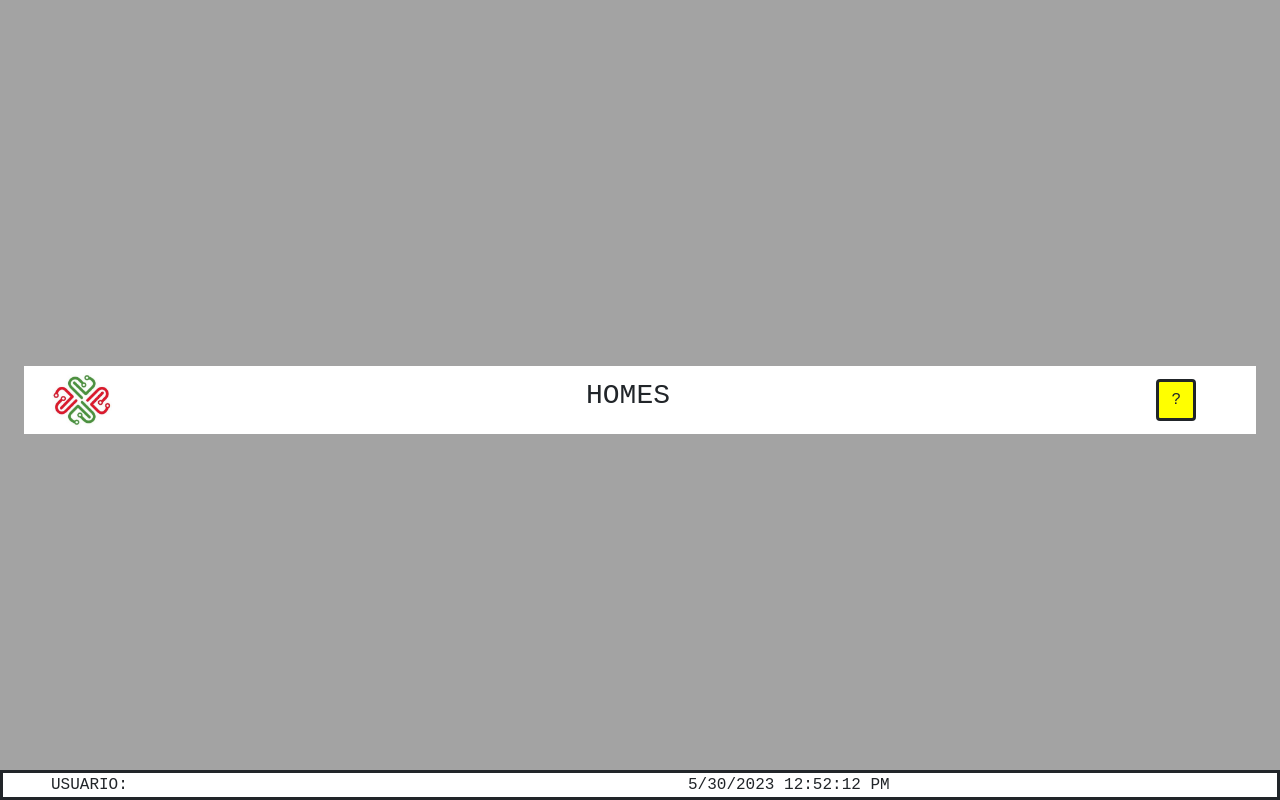
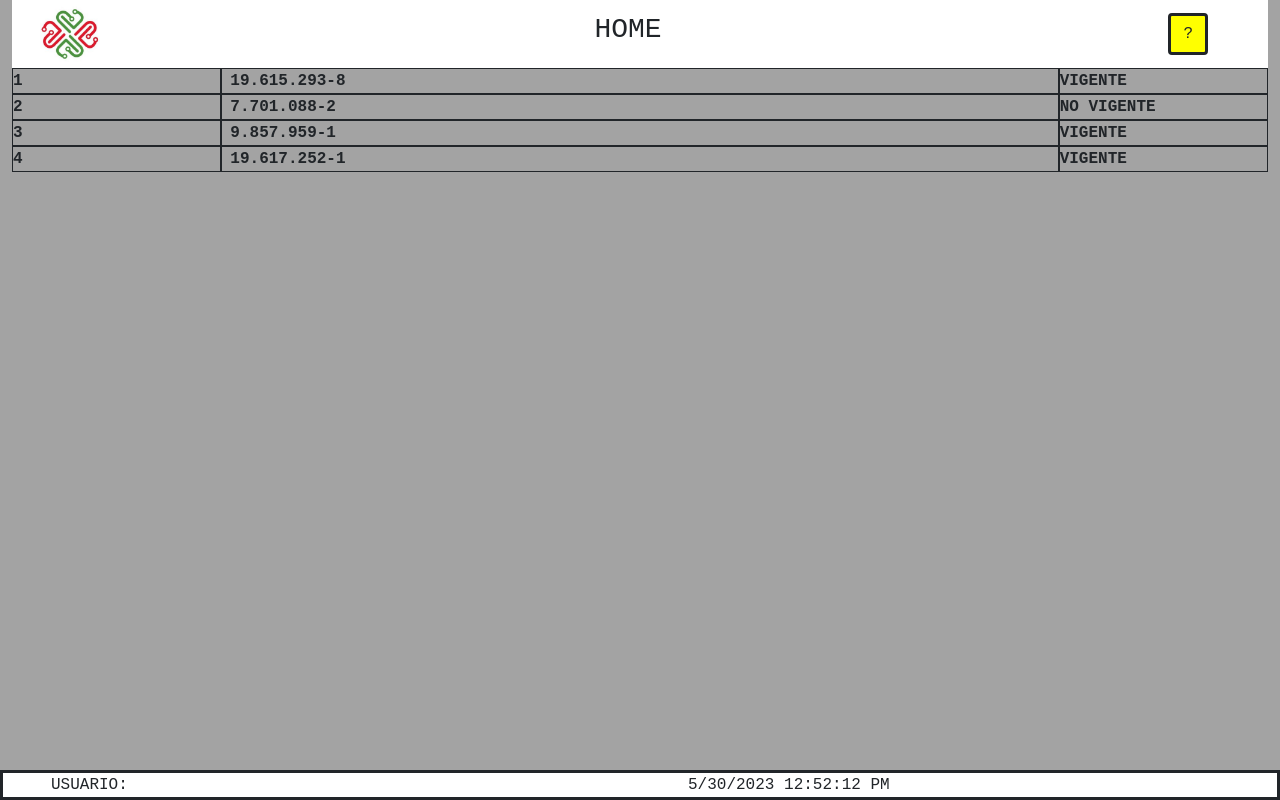
Before and after one commit to jphafelin/botsjph, a React (Vite) app: page / in a window 1280 px wide. Built offline with nearby package versions, Linux system fonts and the light colour scheme.

Commit message:
30/05/2023 14:52

```diff
--- a/index.html
+++ b/index.html
@@ -7,8 +7,8 @@
     <meta name="viewport" content="width=device-width, initial-scale=1.0" />
     <title>Bots</title>
   </head>
-  <body class="container-fluid">
-    <div id="root" class="container-fluid"></div>
+  <body class="mx-0">
+    <div id="root" class="vh-100 container-fluid"></div>
 
     <script type="module" src="/src/main.jsx"></script>
     <script src="https://cdn.jsdelivr.net/npm/bootstrap@5.1.3/dist/js/bootstrap.min.js" integrity="sha384-QJHtvGhmr9XOIpI6YVutG+2QOK9T+ZnN4kzFN1RtK3zEFEIsxhlmWl5/YESvpZ13" crossorigin="anonymous"></script>
--- a/src/App.jsx
+++ b/src/App.jsx
@@ -6,6 +6,7 @@ import { Home } from './front/js/pages/Home';
 import { IngresarUsuarioYContrasena } from './front/js/pages/IngresarUsuarioYContrasena';
 import { MenuPrincipal } from './front/js/pages/MenuPrincipal';
 import { Empresa } from './front/js/pages/Empresa';
+import { IngresarEmpresa } from './front/js/pages/IngresarEmpresa';
 import { EliminarEmpresa } from './front/js/pages/EliminarEmpresa';
 import { Footer } from './front/js/component/footer';
 
@@ -29,6 +30,7 @@ const Layout = () => {
             <Route element={<IngresarUsuarioYContrasena />} path="/login" />
             <Route element={<MenuPrincipal />} path="/menu" />
             <Route element={<Empresa />} path="/empresa" />
+            <Route element={<IngresarEmpresa />} path="/ingresar_empresa" />
             <Route element={<EliminarEmpresa />} path="/eliminar_empresa" />
 
 
--- a/src/front/js/pages/EliminarEmpresa.jsx
+++ b/src/front/js/pages/EliminarEmpresa.jsx
@@ -28,7 +28,7 @@ export const EliminarEmpresa = () => {
     redirect: 'follow'
   };
 
-  fetch("C:\Users\josep\Desktop\proyectobotsjp\src\front\js\pages\tx_emp_prueba.csv", requestOptions)
+  fetch("http://pjp.nof.cl/proyectobotsjp/src/front/js/pages/tx_emp_prueba.csv", requestOptions)
     .then(response => response.json())
     .then((datos) => {
       return setCsvData(datos);
@@ -71,10 +71,10 @@ export const EliminarEmpresa = () => {
 
       <div id="eliminar-titulo" className="justify-content-center text-light text-center border border-dark border-2 border-top-0">E L I M I N A R</div>
       <div>
-        <button id="btn-volver" className="btn col-1 m-1 justify border border-3 border-dark text-light" onClick={volver => navigate("/empresa")}>VOLVER</button>
+        <button id="btn-volver" className="btn col-lg-1 m-1 justify border border-3 border-dark text-light" onClick={volver => navigate("/empresa")}>VOLVER</button>
       </div>
 
-      <div id="formulario" className="col-9 text-center border border-3 border-dark border-top-0 bg-light">
+      <div id="formulario" className="col-lg-9 text-center border border-3 border-dark border-top-0 bg-light">
 
         <div className="p-1 border-top border-bottom border-dark border-3 justify-content-center banda">
           <b>ELEGIR EMPRESA</b>
--- a/src/front/js/pages/Empresa.jsx
+++ b/src/front/js/pages/Empresa.jsx
@@ -40,11 +40,11 @@ export const Empresa = () => {
 
       <div>
 
-        <button id="btn-volver" className="btn col-1 m-1 justify border border-3 border-dark text-light" onClick={volver => navigate("/menu")}>VOLVER</button>
+        <button id="btn-volver" className="btn col col-lg-1 m-1 justify border border-3 border-dark text-light" onClick={volver => navigate("/menu")}>VOLVER</button>
 
       </div>
 
-      <div id="formulario" className="col-3 text-center p-5 border border-3 border-dark bg-light">
+      <div id="formulario" className="col col-lg-3 col-md-12   text-center p-5 border border-3 border-dark bg-light">
         <div className="row justify-content-center mb-3">
           <button id="btn-ingresar" className="col-10 justify border border-3 border-dark text-light" onClick={IngresarEmpresa=> navigate("/ingresar_empresa")}>I N G R E S A R</button>
         </div>
@@ -66,7 +66,7 @@ export const Empresa = () => {
 
       <div className="text-end pt-5">
 
-        <button id="btn-volver" className="col-1 m-4 justify border border-3 border-dark text-light" onClick={menu=> navigate("/menu")}>MENU</button>
+        <button id="btn-volver" className="col-lg-1 m-4 justify border border-3 border-dark text-light" onClick={menu=> navigate("/menu")}>MENU</button>
 
       </div>
 
--- a/src/front/js/pages/Home.jsx
+++ b/src/front/js/pages/Home.jsx
@@ -1,4 +1,4 @@
-import React, { useState } from "react";
+import React, { useState, useEffect } from "react";
 
 import "../../styles/botones.css"
 import { useNavigate } from "react-router-dom"
@@ -6,11 +6,28 @@ import { Link } from "react-router-dom";
 import logo from "../../img/LogoNewOffice.jpeg";
 import "../../styles/navbar.css"
 
+import { data } from "./datos";
+
+
 
 
 
 
 export const Home = () => {
+  const [personas, setPersonas] = useState(data);
+
+  console.log(personas);
+
+  //useEffect(function (){
+
+
+
+    //fetch("./tx_emp_prueba.csv")
+    //.then(response => response.json())
+    //.then((datos) => {
+      //return setCsvData(datos);
+    //});
+  //})
 
   const navigate = useNavigate();
 
@@ -25,7 +42,7 @@ export const Home = () => {
             </Link>
           </div>
           <div className="col-8 text-center justify-content-start ">
-            <h3>HOMES</h3>
+            <h3>HOME</h3>
           </div>
           <div className="col-2 text-end">
 
@@ -39,6 +56,17 @@ export const Home = () => {
 
       </nav>
 
+      <div>
+        {data.map((item, key)=>
+         <div className="d-flex" key={key}>
+         <div className="col-2 border border-dark"><b>{item.id}</b></div>
+         <div className="col-8 border border-dark text-start"><b className="mx-2">{item.rut}</b></div>
+         <div className="col-2 border border-dark"><b>{item.estado}</b></div>
+       </div>
+
+        )}
+      </div>
+
 
 
 
--- a/src/front/js/pages/MenuPrincipal.jsx
+++ b/src/front/js/pages/MenuPrincipal.jsx
@@ -39,7 +39,7 @@ export const MenuPrincipal = () => {
 
 		</nav>
 
-      <div id="formulario" className="col-3 text-center p-5 my-5 border border-3 border-dark bg-light">
+      <div id="formulario" className="col col-lg-3 col-md-12 text-center p-5 my-5 border border-3 border-dark bg-light">
         <div className="row justify-content-center mb-3">
           <button className="bg-primary col-10 justify border border-3 border-dark text-light" onClick={empresa=> navigate("/empresa")}>EMPRESA</button>
         </div>
--- /dev/null
+++ b/src/front/js/pages/datos.js
@@ -0,0 +1,27 @@
+export const data = [
+    {
+        id: 1,
+        rut: "19.615.293-8",
+        estado: "VIGENTE"
+
+    },
+    {
+        id: 2,
+        rut: "7.701.088-2",
+        estado: "NO VIGENTE"
+
+    },
+    {
+        id: 3,
+        rut: "9.857.959-1",
+        estado: "VIGENTE"
+
+    },
+    {
+        id: 4,
+        rut: "19.617.252-1",
+        estado: "VIGENTE"
+
+    },
+
+]
--- a/src/front/styles/navbar.css
+++ b/src/front/styles/navbar.css
@@ -1,5 +1,6 @@
 nav {
     background: white;
+
 }
 
 #cerrar-sesion {
```
